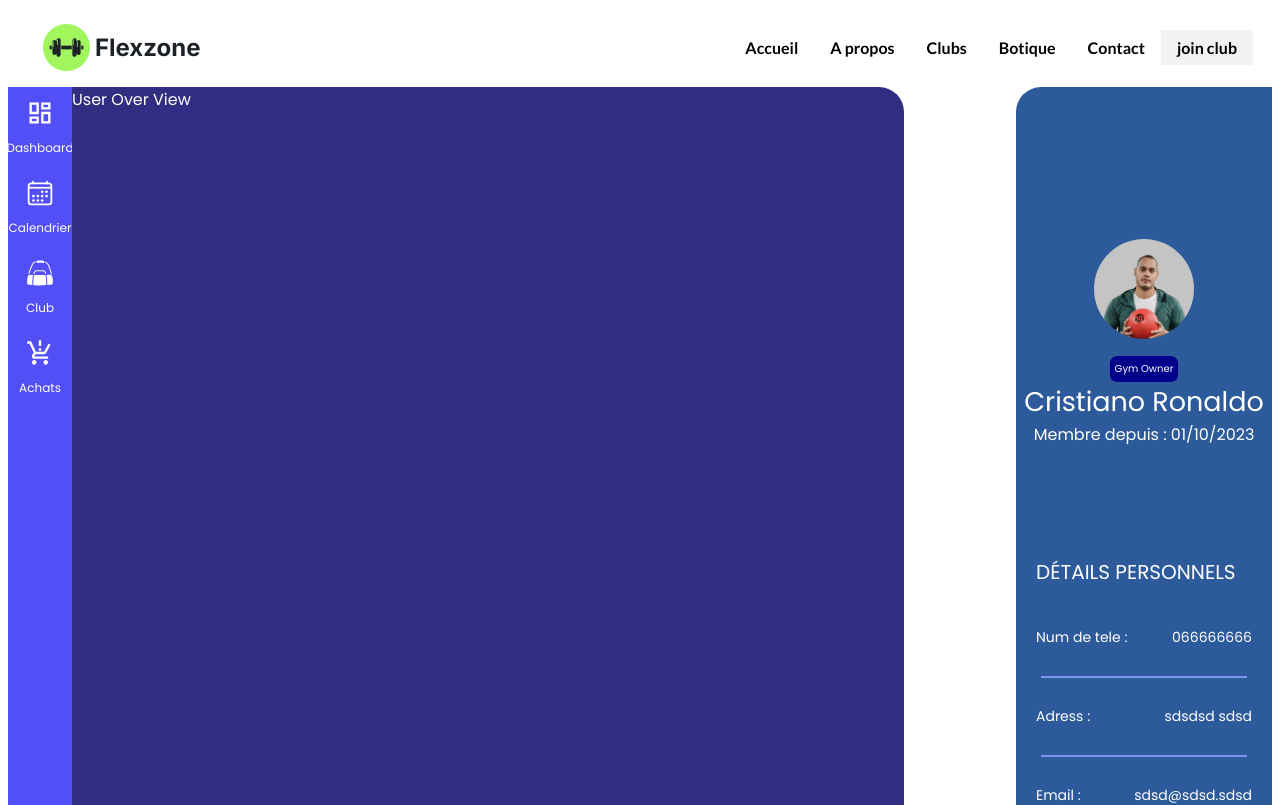
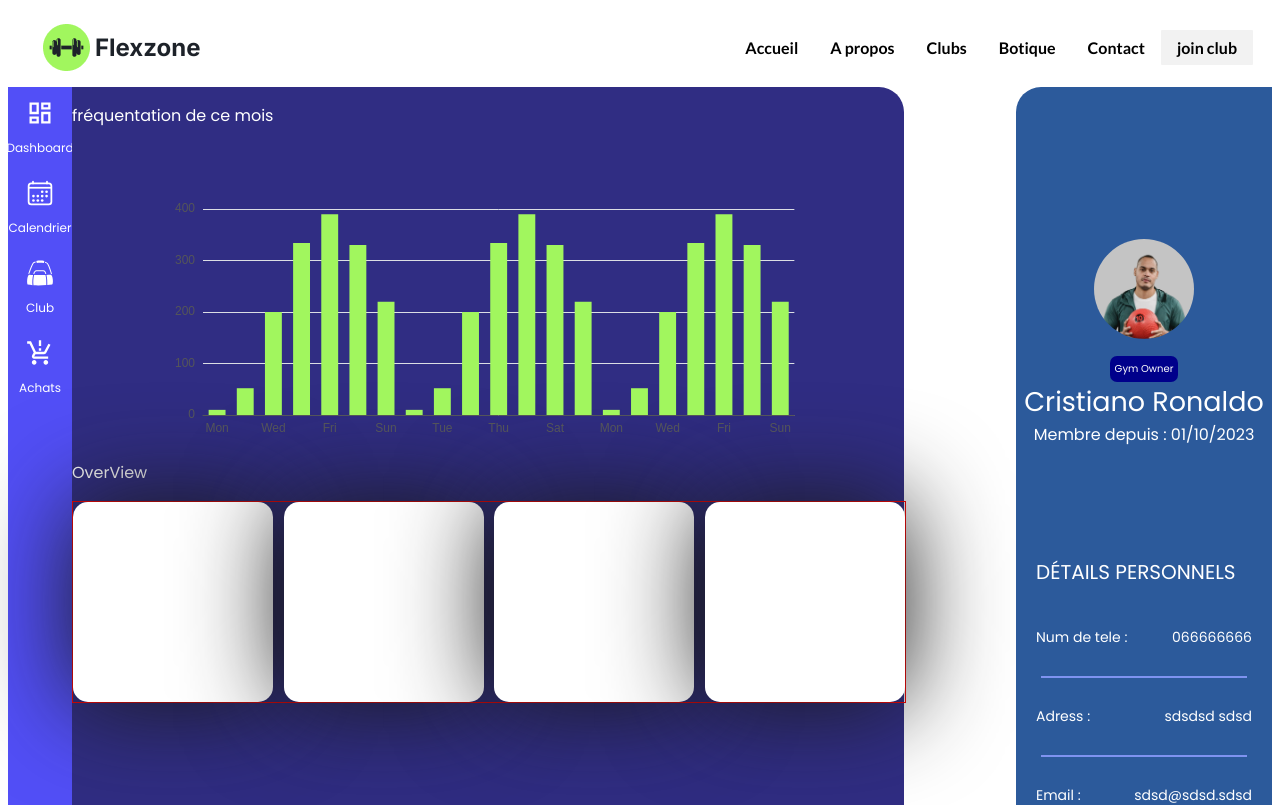
Before and after one commit to chanka1021/FlexZone, a React (Create React App) app: page /dashboard in a window 1280 px wide. Shown: the top 805 px of the page. Built offline with nearby package versions, Linux system fonts and the light colour scheme.

Commit message:
dashboard -2

```diff
--- a/package.json
+++ b/package.json
@@ -3,10 +3,12 @@
   "version": "0.1.0",
   "private": true,
   "dependencies": {
+    "@canvasjs/react-charts": "^1.0.0",
     "@testing-library/jest-dom": "^5.17.0",
     "@testing-library/react": "^13.4.0",
     "@testing-library/user-event": "^13.5.0",
     "apexcharts": "^3.45.1",
+    "echarts-for-react": "^3.0.2",
     "react": "^18.2.0",
     "react-apexcharts": "^1.4.1",
     "react-dom": "^18.2.0",
--- /dev/null
+++ b/src/components/styles/UserOverView.css
@@ -0,0 +1,25 @@
+.UserOverViewContainer{
+
+}
+.attendenceChart{
+    width: 80%;
+    margin: auto;
+}
+
+.userOvCardsContainer{
+    border: 1px solid red;
+    height: fit-content;
+    width: 100%;
+    display: flex;
+    justify-content: space-between;
+}
+
+.OvCard{
+    border-radius: 15px;
+    background-color: white;
+    height: 200px;
+    width: 200px;
+    -webkit-box-shadow:0px 0px 100px 0px #1a1a1a ;
+-moz-box-shadow:0px 0px 100px 0px #1a1a1a ;
+box-shadow:0px 0px 100px 0px #1a1a1a ;
+}
--- a/src/components/userdashboard components/UserOverView.js
+++ b/src/components/userdashboard components/UserOverView.js
@@ -1,11 +1,89 @@
 import React from 'react'
+import '../styles/UserOverView.css'
+import ReactECharts from 'echarts-for-react';
+
+
 function UserOverView() {
+  const data = [
+    { day: 'Mon', value: 10 },
+    { day: 'Tue', value: 52 },
+    { day: 'Wed', value: 200 },
+    { day: 'Thu', value: 334 },
+    { day: 'Fri', value: 390 },
+    { day: 'Sat', value: 330 },
+    { day: 'Sun', value: 220 },
+    { day: 'Mon', value: 10 },
+    { day: 'Tue', value: 52 },
+    { day: 'Wed', value: 200 },
+    { day: 'Thu', value: 334 },
+    { day: 'Fri', value: 390 },
+    { day: 'Sat', value: 330 },
+    { day: 'Sun', value: 220 },
+    { day: 'Mon', value: 10 },
+    { day: 'Tue', value: 52 },
+    { day: 'Wed', value: 200 },
+    { day: 'Thu', value: 334 },
+    { day: 'Fri', value: 390 },
+    { day: 'Sat', value: 330 },
+    { day: 'Sun', value: 220 },
+  ];
+
+  const opts = {
+    tooltip: {
+      trigger: 'axis',
+      axisPointer: {
+        type: 'shadow',
+      },
+    },
+    grid: {
+      left: '3%',
+      right: '4%',
+      bottom: '3%',
+      containLabel: true,
+    },
+    xAxis: [
+      {
+        type: 'category',
+        data: data.map(item => item.day),
+        axisTick: {
+          alignWithLabel: true,
+        },
+      },
+    ],
+    yAxis: [
+      {
+        type: 'value',
+      },
+    ],
+    color: "#A1F65E",
+    series: [
+      {
+        name: 'Direct',
+        type: 'bar',
+        barWidth: '60%',
+        data: data.map(item => item.value),
+      },
+    ],
+  };
 
   return (
-    <div>
-      User Over View
+    <div className='UserOverViewContainer'>
+      <p>fréquentation de ce mois</p>
+      <div className='attendenceChart'>
+        <ReactECharts option={opts} />
+      </div>
+      <p>OverView </p>
+
+      <div className='userOvCardsContainer'>
+        <div className='OvCard'>
+        </div>
+        <div className='OvCard'>
+        </div><div className='OvCard'>
+        </div><div className='OvCard'>
+        </div>
+      </div>
     </div>
-  )
+  );
 }
 
-export default UserOverView
+export default UserOverView;
```
Also changed, not shown: 1 other file (tests, documents, lock files or other folders).
